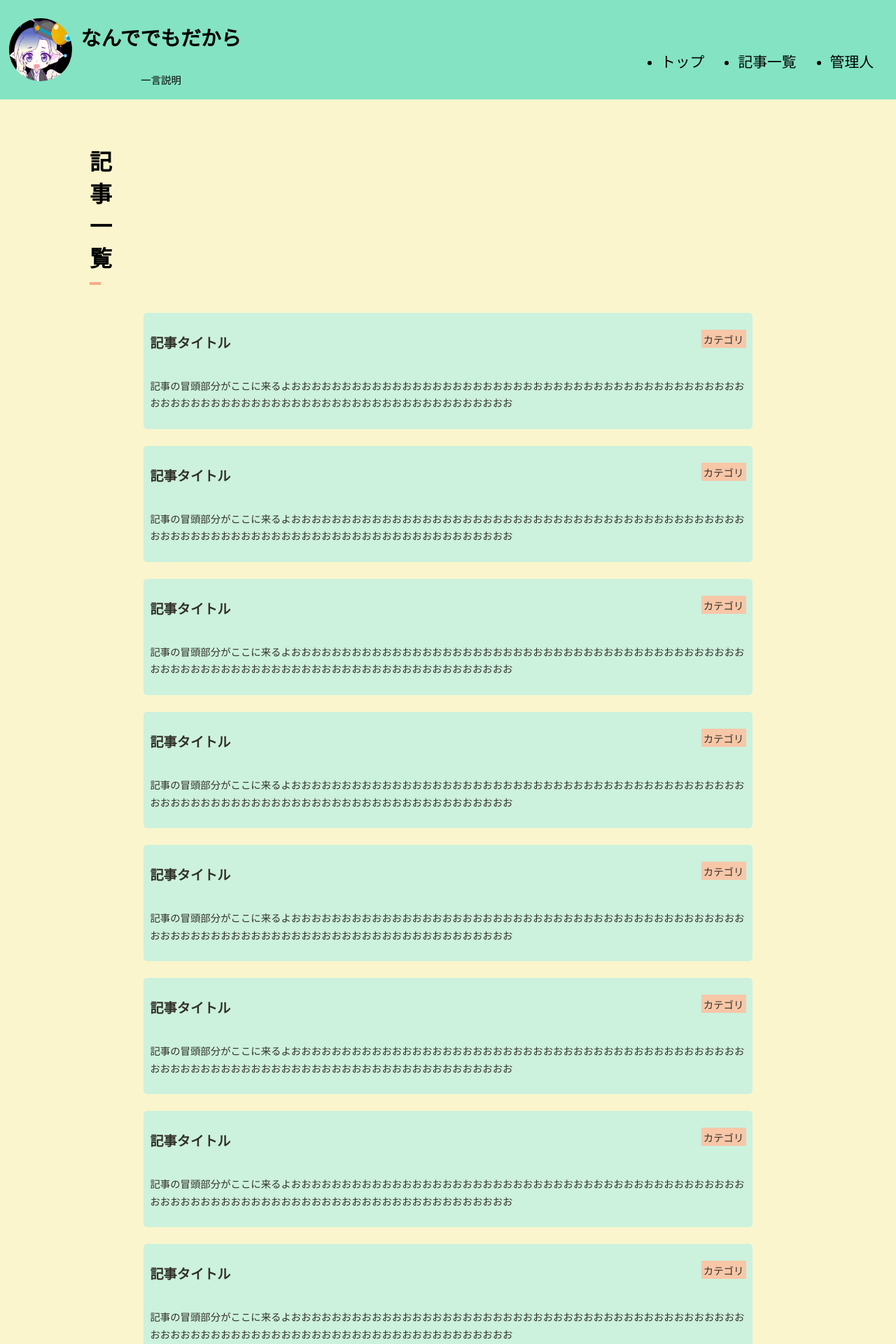
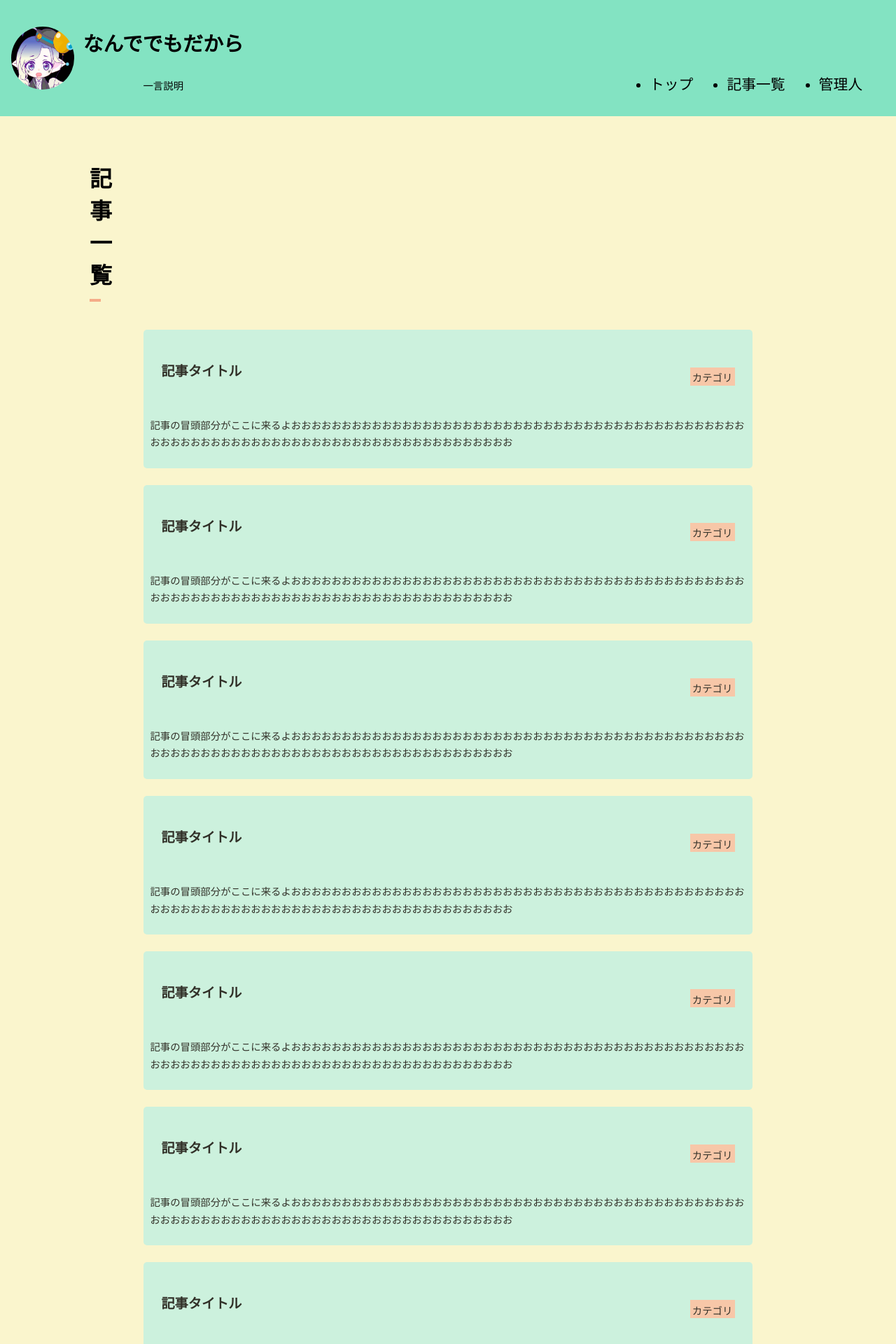
Before and after one commit to mihoijuin/Website_Career_media, a PHP site: page / in a window 1280 px wide. Shown: the top 1920 px of the page at 70% size. Run offline with PHP 8.4, Linux system fonts and the light colour scheme; some libraries are stand-ins or nearby versions.

Commit message:
Issue#23を解決

```diff
--- a/css/style.css
+++ b/css/style.css
@@ -21,16 +21,17 @@
 header {
   background-color: #83E3C2;
   display: flex;
-  justify-content: space-between; }
+  justify-content: space-between;
+  align-items: flex-end;
+  padding: 1rem; }
   header .header-logo {
     display: flex;
     align-items: center;
     text-align: center; }
     header .header-logo img {
-      border-radius: 50%;
-      margin: .8rem; }
+      border-radius: 50%; }
     header .header-logo .media-title {
-      margin-top: .5rem; }
+      margin-left: .8rem; }
       header .header-logo .media-title h1 {
         font-weight: bold;
         font-size: 1.8rem;
@@ -39,9 +40,7 @@
         padding-top: .4rem; }
   header .header-nav ul {
     display: flex;
-    align-items: flex-end;
-    margin-right: 2rem;
-    margin-top: 4.5rem; }
+    margin-right: 2rem; }
     header .header-nav ul li {
       margin-left: 3rem;
       font-size: 1.3rem; }
--- a/css/style.scss
+++ b/css/style.scss
@@ -28,16 +28,17 @@
   background-color: $basic_color;
   display: flex;
   justify-content: space-between;
+  align-items: flex-end;
+  padding: 1rem;
   .header-logo {
     display: flex;
     align-items: center;
     text-align: center;
     img {
       border-radius: 50%;
-      margin: .8rem;
     }
     .media-title {
-      margin-top: .5rem;
+      margin-left: .8rem;
       h1 {
         font-weight: bold;
         font-size: 1.8rem;
@@ -51,9 +52,9 @@
   .header-nav {
     ul {
       display: flex;
-      align-items: flex-end;
+
       margin-right: 2rem;
-      margin-top: 4.5rem;  //ここはflexboxのalign-itemsが効いたらいらない
+
       li {
         margin-left: 3rem;
         font-size: 1.3rem;
```
Also changed, not shown: 1 other file.
